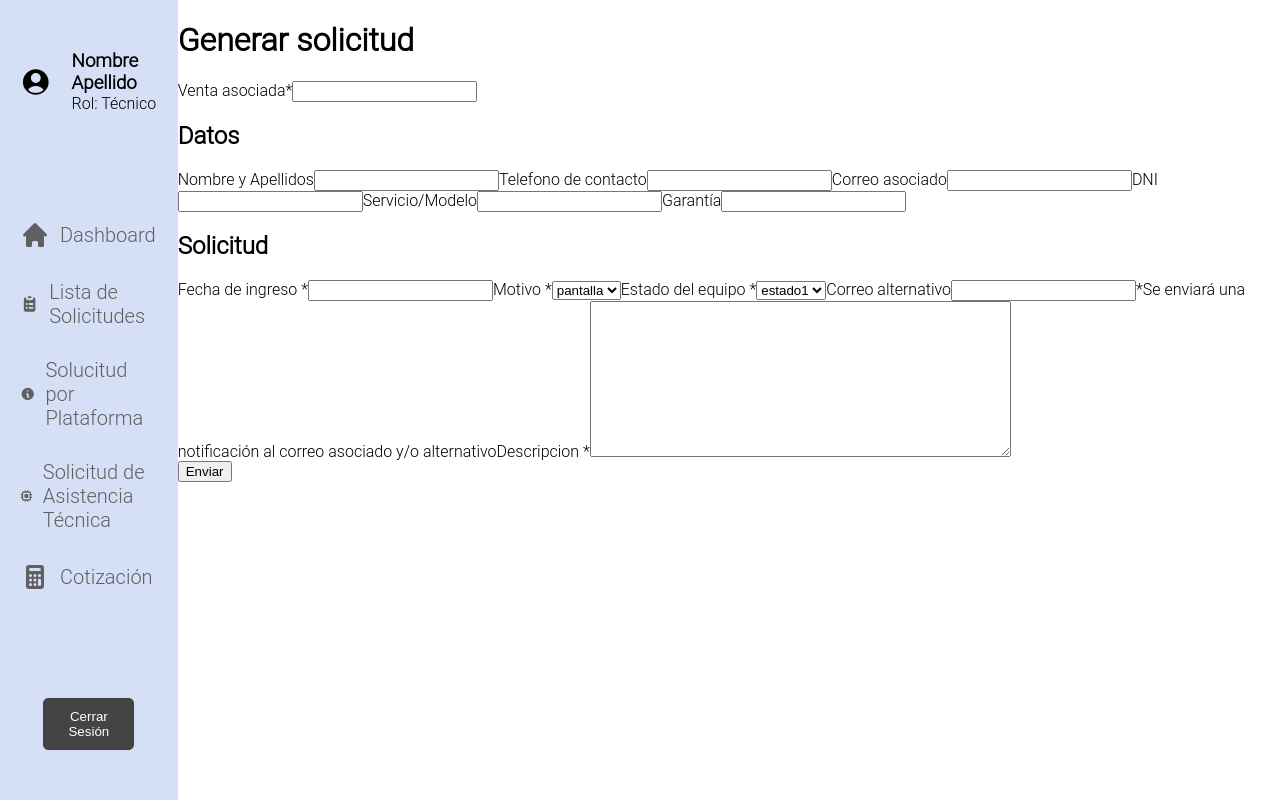
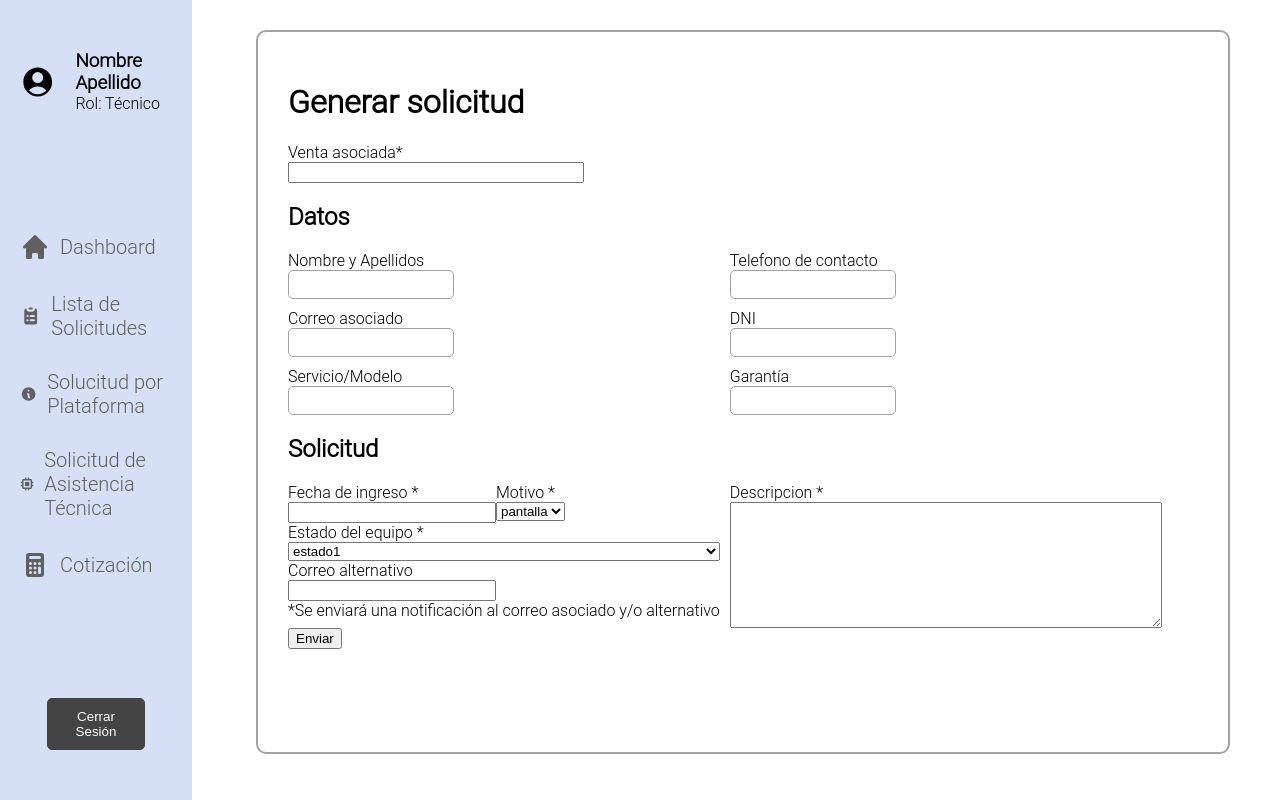
Before and after one commit to DiegoCru1024/CRM---repairModule, a React (Create React App) app in the folder frontend/: page /RepairRequest in a window 1280 px wide. Built offline with nearby package versions, Linux system fonts and the light colour scheme.

Commit message:
avance form

```diff
--- a/frontend/src/components/repairRequestPlataform/repairRequestPlataform.js
+++ b/frontend/src/components/repairRequestPlataform/repairRequestPlataform.js
@@ -1,67 +1,136 @@
+import React from "react";
 import SideBar from "../sideBarComponent/sideBar";
 import styles from "./repairRequestPlataform.module.css";
+
 const RepairRequestPlataform = () => {
   return (
     <div className={styles.mainContainer}>
       <SideBar />
-      <div>
+      <div className={styles.bodyContainer}>
+        <div className={styles.form}>
           <h1>Generar solicitud</h1>
-        <form action="/RepairRequest" method="post">
+
+          {/* Venta Asociada */}
           <div className={styles.sale}>
             <label>Venta asociada*</label>
-            <input type="text" id="venta" name="venta" required></input>
+            <input type="text" id="venta" name="venta" required />
           </div>
+
+          {/* Datos */}
+          <h2>Datos</h2>
           <div className={styles.dataContainer}>
-            <h2>Datos</h2>
-            <label>Nombre y Apellidos</label>
-            <input type="text" name="nombre_apellidos" readOnly></input>
-            <label>Telefono de contacto</label>
-            <input type="number" name="contacto" readOnly></input>
-            <label>Correo asociado</label>
-            <input type="email" name="email" readOnly></input>
-            <label>DNI</label>
-            <input type="number" name="dni" readOnly></input>
-            <label>Servicio/Modelo</label>
-            <input type="text" name="servicio_modelo" readOnly></input>
-            <label>Garantía</label>
-            <input type="number" name="garantia" readOnly></input>
+            <FormData
+              label="Nombre y Apellidos"
+              name="nombre_apellidos"
+              readOnly
+            />
+            <FormData
+              label="Telefono de contacto"
+              name="contacto"
+              type="number"
+              readOnly
+            />
+            <FormData
+              label="Correo asociado"
+              name="email"
+              type="email"
+              readOnly
+            />
+            <FormData label="DNI" name="dni" type="number" readOnly />
+            <FormData label="Servicio/Modelo" name="servicio_modelo" readOnly />
+            <FormData label="Garantía" name="garantia" type="number" readOnly />
           </div>
+
+          {/* Solicitud */}
+          <h2>Solicitud</h2>
+          <form action="/RepairRequest" method="post">
             <div className={styles.request}>
-            <h2>Solicitud</h2>
-            <label>Fecha de ingreso *</label>
-            <input type="text" id="venta" name="venta" required></input>
-            <label>Motivo *</label>
-            <select id="ciudad" name="ciudad">
-              <option value="pantalla">pantalla</option>
-              <option value="bateria">bateria</option>
-              <option value="otro">otro</option>
-            </select>
-            <label>Estado del equipo *</label>
-            <select id="ciudad" name="ciudad">
-              <option value="estado1">estado1</option>
-              <option value="estado2">estado2</option>
-              <option value="estado3">estado3</option>
-            </select>
-            <label>Correo alternativo</label>
-            <input type="text" id="venta" name="venta" required></input>
+              <div>
+                <div style={{ display: "flex" }}>
+                  <FormData
+                    label="Fecha de ingreso *"
+                    name="fecha_ingreso"
+                    required
+                  />
+                  <SelectData
+                    label="Motivo *"
+                    name="ciudad"
+                    options={["pantalla", "bateria", "otro"]}
+                    required
+                  />
+                </div>
+                <SelectData
+                  label="Estado del equipo *"
+                  name="ciudad"
+                  options={["estado1", "estado2", "estado3"]}
+                  required
+                />
+                <FormData
+                  label="Correo alternativo"
+                  name="correo_alternativo"
+                  required
+                />
+                <div>
                   <label>
-              *Se enviará una notificación al correo asociado y/o alternativo
+                    *Se enviará una notificación al correo asociado y/o
+                    alternativo
                   </label>
-            <label>Descripcion *</label>
-            <textarea
-              id="venta"
-              name="venta"
-              rows="10"
-              cols="50"
+                </div>
+              </div>
+              <TextareaData
+                label="Descripcion *"
+                name="descripcion"
+                rows="8"
+                cols="18"
                 required
-            ></textarea>
+              />
             </div>
-          <div>
+
             <button type="submit">Enviar</button>
+          </form>
         </div>
-        </form>
       </div>
     </div>
   );
 };
+
+const FormData = ({
+  label,
+  name,
+  type = "text",
+  readOnly = false,
+  required = false,
+}) => (
+  <div style={{ display: "flex", flexDirection: "column"}}>
+    <label>{label}</label>
+    <input type={type} name={name} readOnly={readOnly} required={required} />
+  </div>
+);
+
+const SelectData = ({ label, name, options, required = false }) => (
+  <div style={{ display: "flex", flexDirection: "column" }}>
+    <label>{label}</label>
+    <select id={name} name={name} required={required}>
+      {options.map((option, index) => (
+        <option key={index} value={option}>
+          {option}
+        </option>
+      ))}
+    </select>
+  </div>
+);
+
+const TextareaData = ({ label, name, rows, cols, required = false }) => (
+  <div style={{ display: "flex", flexDirection: "column" }}>
+    <label>{label}</label>
+    <textarea
+      id={name}
+      name={name}
+      rows={rows}
+      cols={cols}
+      required={required}
+    ></textarea>
+  </div>
+);
+
 export default RepairRequestPlataform;
--- a/frontend/src/components/repairRequestPlataform/repairRequestPlataform.module.css
+++ b/frontend/src/components/repairRequestPlataform/repairRequestPlataform.module.css
@@ -1,3 +1,53 @@
-.mainContainer{
-    display: flex;
+.mainContainer {
+  display: grid;
+  grid-template-columns: 20% 80%;
+  height: 100vh;
+  box-sizing: border-box;
 }
+.bodyContainer {
+  display: flex;
+  border: 2px solid #a3a3a3;
+  border-radius: 10px;
+  margin-top: 30px;
+  margin-right: 50px;
+  height: 90%;
+}
+
+.form {
+  margin-top: 30px;
+  margin-left: 30px;
+  margin-right: 30px;
+}
+
+.sale {
+  display: flex;
+  flex-direction: column;
+}
+
+.sale input {
+  width: 18rem;
+}
+
+.dataContainer {
+  display: grid;
+  grid-template-columns: repeat(2, auto);
+  grid-gap: 10px;
+  grid-auto-rows: minmax(20px, auto);
+}
+
+.dataContainer input {
+  height: 25px;
+  width: 10rem;
+  border: 1px solid #a3a3a3;
+  border-radius: 5px;
+}
+.request {
+  display: grid;
+  grid-template-columns: repeat(2, 1fr);
+  grid-gap: 10px;
+  grid-auto-rows: minmax(50px, auto);
+}
+
+.request input {
+  width: 200px;
+}
```
Lines whose indentation alone changed are shown as unchanged.
